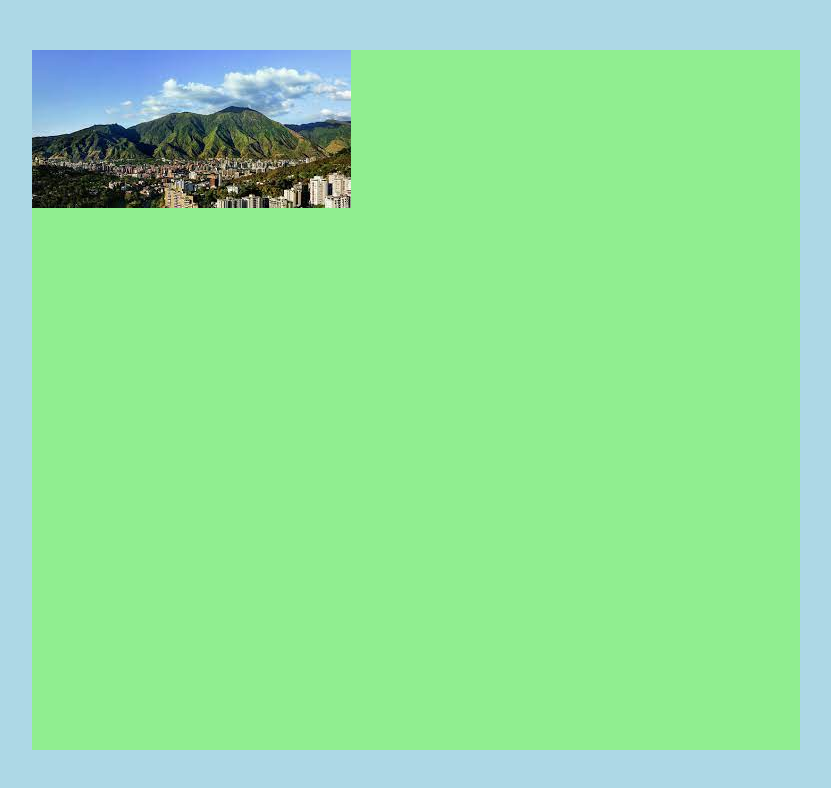
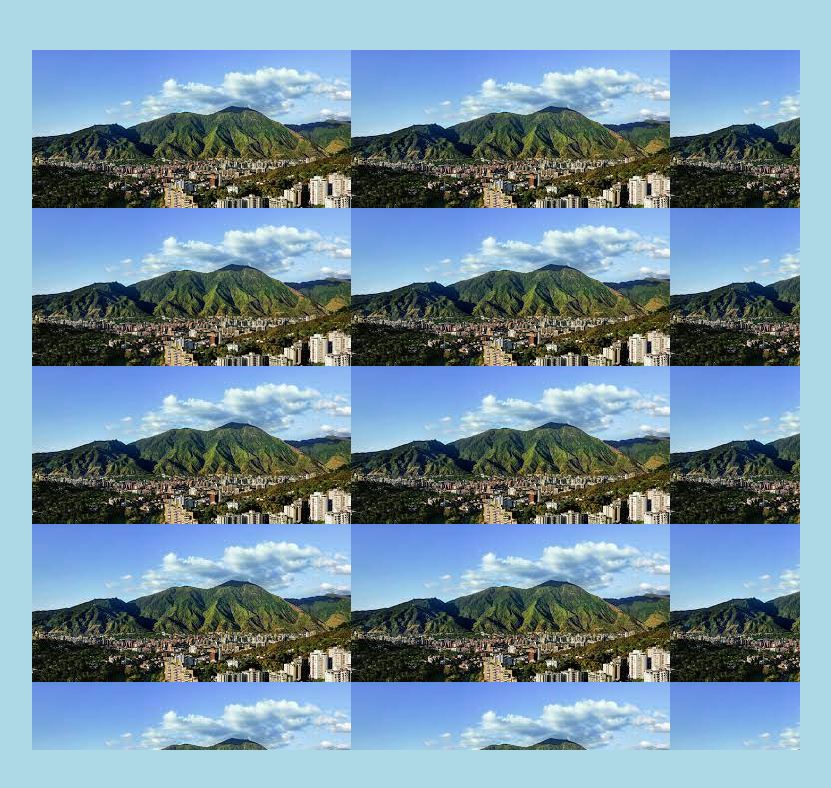
Before and after one commit to aserdnad/slider, a React (Create React App) app: page / in a window 1280 px wide. Shown: the top 788 px of the page, without its empty margins (224-1055 px from the left). Built offline with nearby package versions, Linux system fonts and the light colour scheme.

Commit message:
jugando amo programar esto es vida 20/1/22

```diff
--- a/src/Components/Carousel.js
+++ b/src/Components/Carousel.js
@@ -1,11 +1,25 @@
 import "./Carousel.css";
 import { images } from "../Helpers/CarouselData";
+import { useState } from "react";
 
 const Carousel = () => {
+  const [indice, setIndice] = useState(0);
+
+  const manejarClick = (e) => {
+    if (indice <= 1) {
+      setIndice(indice + 1);
+    } else {
+      setIndice(0);
+    }
+  };
   return (
     <div className="carousel">
-      <div className="carouselInner">
-        <img src={images[0].img} />
+      <div
+        className="carouselInner"
+        onClick={manejarClick}
+        style={{ backgroundImage: `url(${images[indice].img})` }}
+      >
+        {/* <img src={images[indice].img} /> */}
       </div>
     </div>
   );
```
